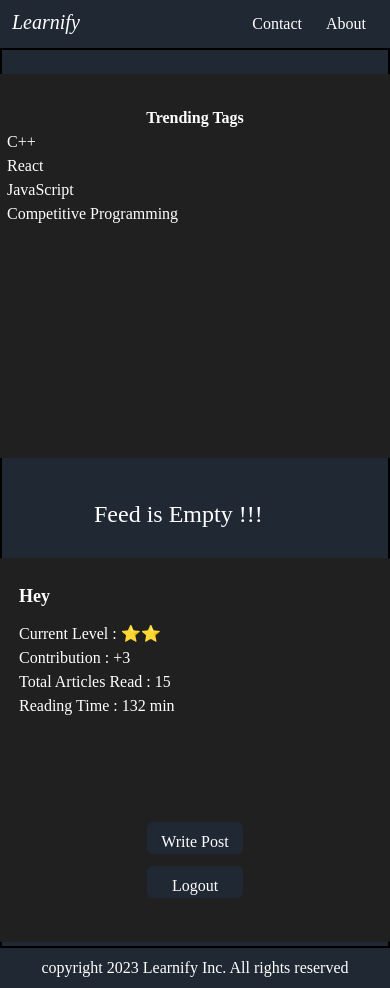
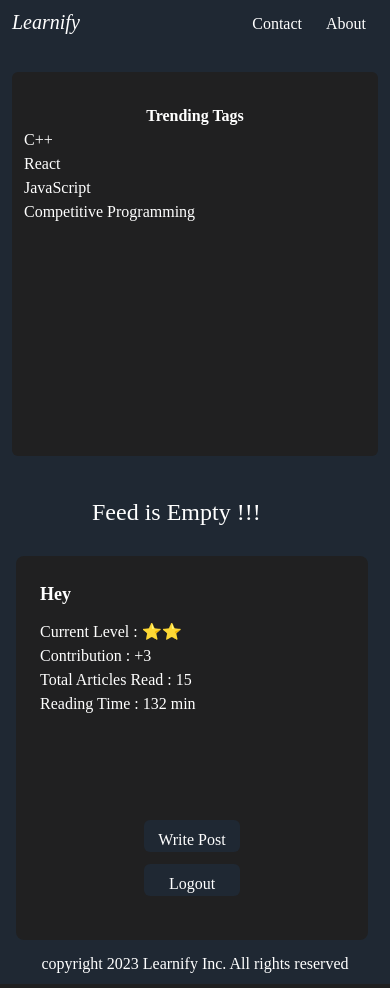
Before and after one commit to sachin161kr/Learnify, a React (Create React App) app: page /homescreen in a window 390 px wide. Built offline with nearby package versions, Linux system fonts and the light colour scheme; no server answers; a web font is replaced by a local one.

Commit message:
responsive fix

```diff
--- a/src/App.css
+++ b/src/App.css
@@ -1,48 +1,65 @@
 @media screen and (max-width: 1040px) {
-  .login-component {
-    width: 400px;
+  * {
+    max-width: 100%;
   }
 
-  .register-component {
-    width: 400px;
+  .write-post-parent {
+    display: flex;
+    height: 100%;
+    width: 100%;
+  }
+
+  .write-post {
+    flex-direction: column;
+    padding: 10px;
+  }
+
+  .write-post-title {
+    width: 100%;
+  }
+
+  .profile-class-parent {
+    display: flex;
+    justify-content: center;
   }
 
   .profile-class {
     position: relative;
+    flex-grow: 1;
+    max-width: 400px;
+  }
+
+  .homescreen {
+    display: flex;
+    flex-direction: column;
+  }
+
+  .post {
+    width: 100%;
+  }
+
+  .login-signup {
+    display: flex;
+  }
+
+  .login-component {
     align-self: center;
     flex-grow: 1;
-    min-width: 400px;
+  }
+
+  .register-component {
+    align-self: center;
+    flex-grow: 1;
+  }
+
+  .trending-class-parent {
+    display: flex;
+    justify-content: center;
   }
 
   .trending-class {
-    align-self: center;
+    position: relative;
     flex-grow: 1;
-    min-width: 400px;
-    position: relative;
-  }
-
-  .homescreen {
-    flex-direction: column;
-    border: 2px solid black;
-  }
-
-  .post {
-    min-width: 400px;
-    flex-grow: 1;
-    align-self: center;
-  }
-
-  .writepost {
-    flex-direction: column;
-    min-width: 400px;
-    flex-grow: 1;
-    align-self: center;
-  }
-
-  .writepost-end {
-    flex-direction: column;
-    min-width: 400px;
-    margin-right: 50px;
-    align-self: center;
+    max-width: 400px;
   }
 }
--- a/src/components/Post.js
+++ b/src/components/Post.js
@@ -1,9 +1,9 @@
 import React, { useState, useEffect } from "react";
 const Post = ({ allPosts }) => {
   return (
-    <>
+    <div className="post-parent">
       {allPosts.map((e) => (
-        <div className="post flex flex-row w-full bg-[#202021] mt-4 rounded-md ">
+        <div className="flex flex-row w-full bg-[#202021] mt-4 rounded-md ">
           <div className="grow">
             <div className="flex flex-row m-5">
               <div>
@@ -23,7 +23,7 @@ const Post = ({ allPosts }) => {
           </div>
         </div>
       ))}
-    </>
+    </div>
   );
 };
 
--- a/src/components/Profile.js
+++ b/src/components/Profile.js
@@ -9,8 +9,8 @@ const Profile = () => {
   };
 
   return (
-    // <>
-    <div className="profile-class m-4 w-1/4 h-96 flex flex-col rounded-lg bg-[#202021] sticky top-3">
+    <div className="profile-class-parent w-full max-w-sm">
+      <div className="profile-class m-4 w-full h-96 flex flex-col rounded-lg bg-[#202021] sticky top-3">
         <div className="h-60 mt-3 p-3 ml-3">
           <div className="text-lg text-white font-bold">Hey {username}</div>
           <div className="mt-3">
@@ -35,6 +35,7 @@ const Profile = () => {
           Logout
         </button>
       </div>
+    </div>
   );
 };
 
--- a/src/components/Trending.js
+++ b/src/components/Trending.js
@@ -2,7 +2,7 @@ import React from "react";
 
 const Trending = () => {
   return (
-    <>
+    <div className="trending-class-parent">
       <div className="trending-class sticky p-3 top-3 w-80  h-96 m-3 bg-[#202021] rounded-md">
         <div className="text-center font-bold text-md text-white mt-5">
           Trending Tags
@@ -14,7 +14,7 @@ const Trending = () => {
           <li>Competitive Programming</li>
         </ul>
       </div>
-    </>
+    </div>
   );
 };
 
--- a/src/pages/HomeScreen.js
+++ b/src/pages/HomeScreen.js
@@ -42,7 +42,7 @@ const HomeScreen = () => {
     <>
       <div className="homescreen max-w-full bg-[#1f2833] flex flex-row">
         <Trending />
-        <div className="w-2/3 mx-3">
+        <div className="post w-2/3 mx-3">
           {loading === true ? (
             <ActivityLoader loading={loading} />
           ) : allPosts.length === 0 ? (
--- a/src/pages/LoginSignup.js
+++ b/src/pages/LoginSignup.js
@@ -13,7 +13,7 @@ const LoginSignup = () => {
   return (
     <>
       <ActivityLoader loading={loading} />
-      <div className="flex flex-row h-full w-full content-center">
+      <div className="login-signup flex flex-row h-full w-full content-center">
         {mode == true ? (
           <Register mode={mode} setMode={setMode} setLoading={setLoading} />
         ) : (
--- a/src/pages/WritePost.js
+++ b/src/pages/WritePost.js
@@ -75,14 +75,15 @@ const WritePost = () => {
       {loading === true ? (
         <ActivityLoader loading={loading} />
       ) : (
-        <div className="writepost flex flex-row h-full ">
-          <div className="flex  flex-col h-2/3 w-1/2 mt-10 ml-10">
+        <div className="write-post-parent h-full">
+          <div className="write-post flex flex-row h-full ">
+            <div className="write-post-title flex  flex-col h-2/3 w-1/2 mt-10 ml-10">
               <input
                 value={title}
                 onChange={(e) => {
                   setTitle(e.target.value);
                 }}
-              className="p-2 rounded-md text-white text-3xl bg-[#202021]"
+                className="write-post-body p-2 rounded-md text-white text-3xl bg-[#202021]"
                 type="text"
                 placeholder="Title"
               />
@@ -95,7 +96,7 @@ const WritePost = () => {
                 placeholder="Start writing here!!!"
               />
             </div>
-          <div className="writepost-end flex flex-row mt-10">
+            <div className="write-post-btn flex flex-row mt-10">
               <ReactDropdown
                 className="ml-10 h-12 bg-[#1f2833] text-white w-64 text-center rounded-md p-3 mt-5"
                 options={options}
@@ -116,6 +117,7 @@ const WritePost = () => {
               </button>
             </div>
           </div>
+        </div>
       )}
     </>
   );
```
Lines whose indentation alone changed are shown as unchanged.
